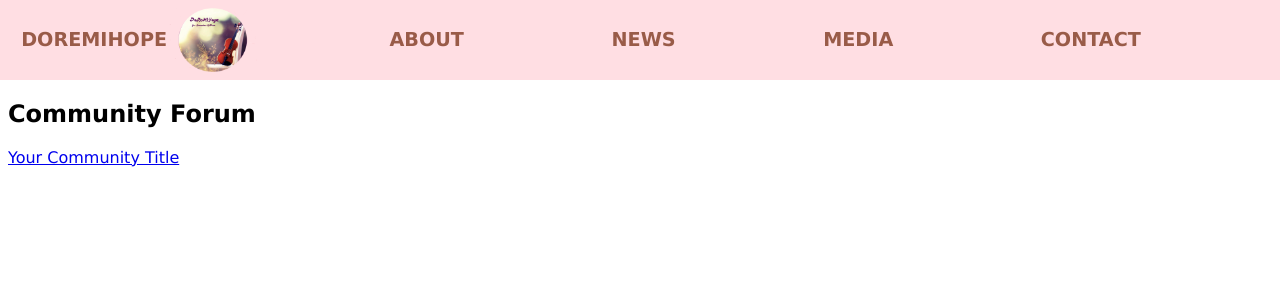
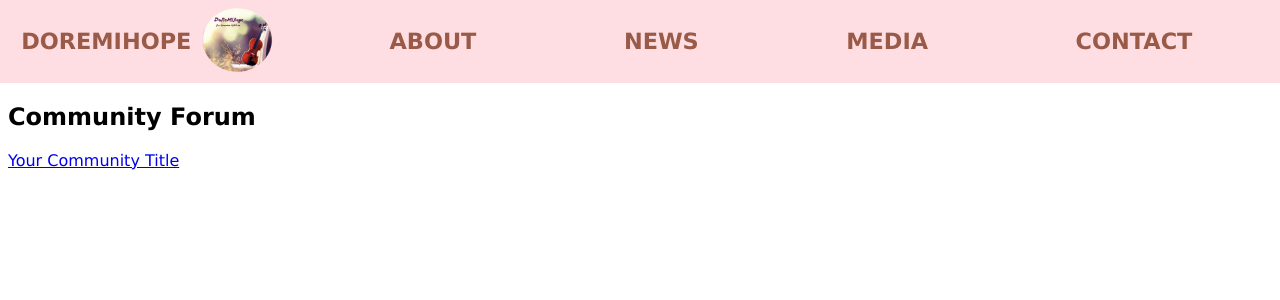
Before and after one commit to juljoseph33/DoReMiHope, a PHP site: page /news.php in a window 1280 px wide. Shown: the top 300 px of the page. Run offline with PHP 8.4, Linux system fonts and the light colour scheme; some libraries are stand-ins or nearby versions.

Commit message:
changed size of header text

```diff
--- a/styles/stylesheet.css
+++ b/styles/stylesheet.css
@@ -43,7 +43,7 @@ html, body {
 	color: #995B48;
 	font-weight: bold;
 	margin-left: 2%;
-	font-size: 1.2em;
+	font-size: 1.4em;
 }
 #header a:hover {
 	color: #15AB00;
```
